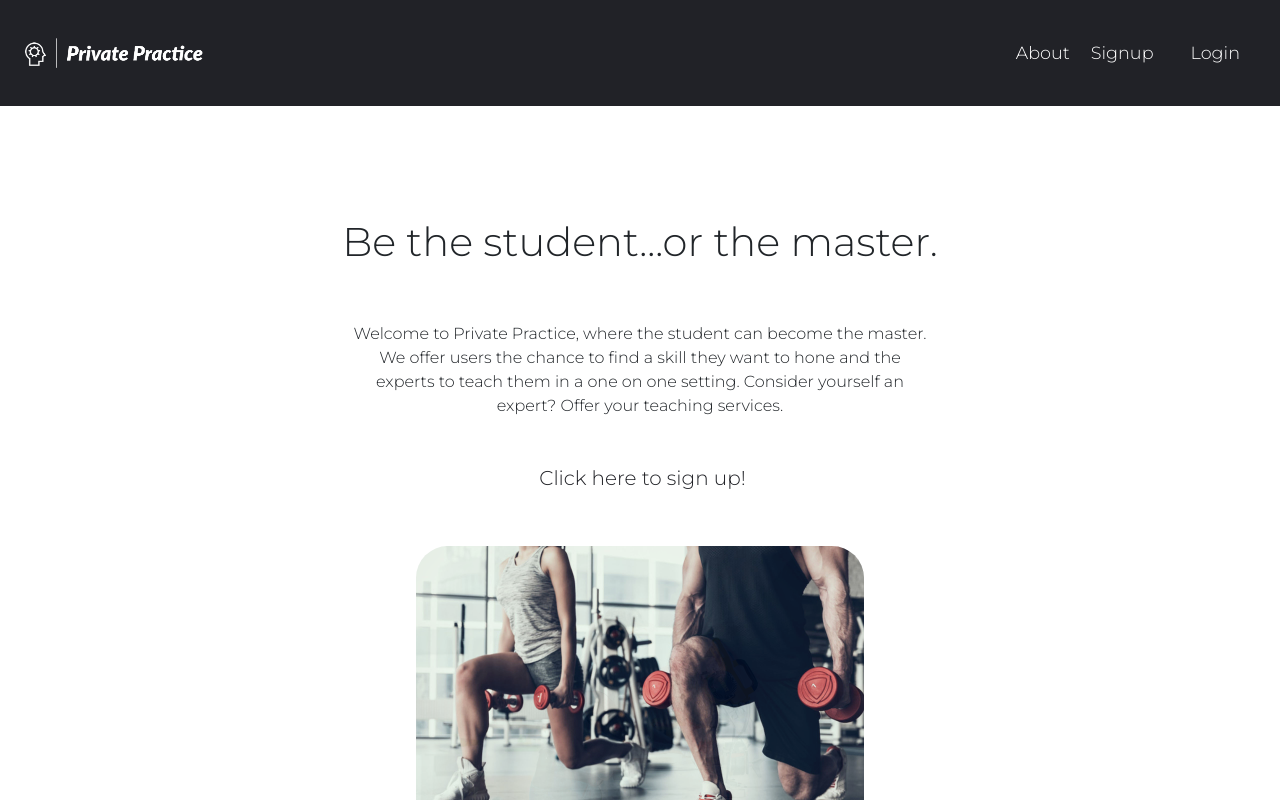
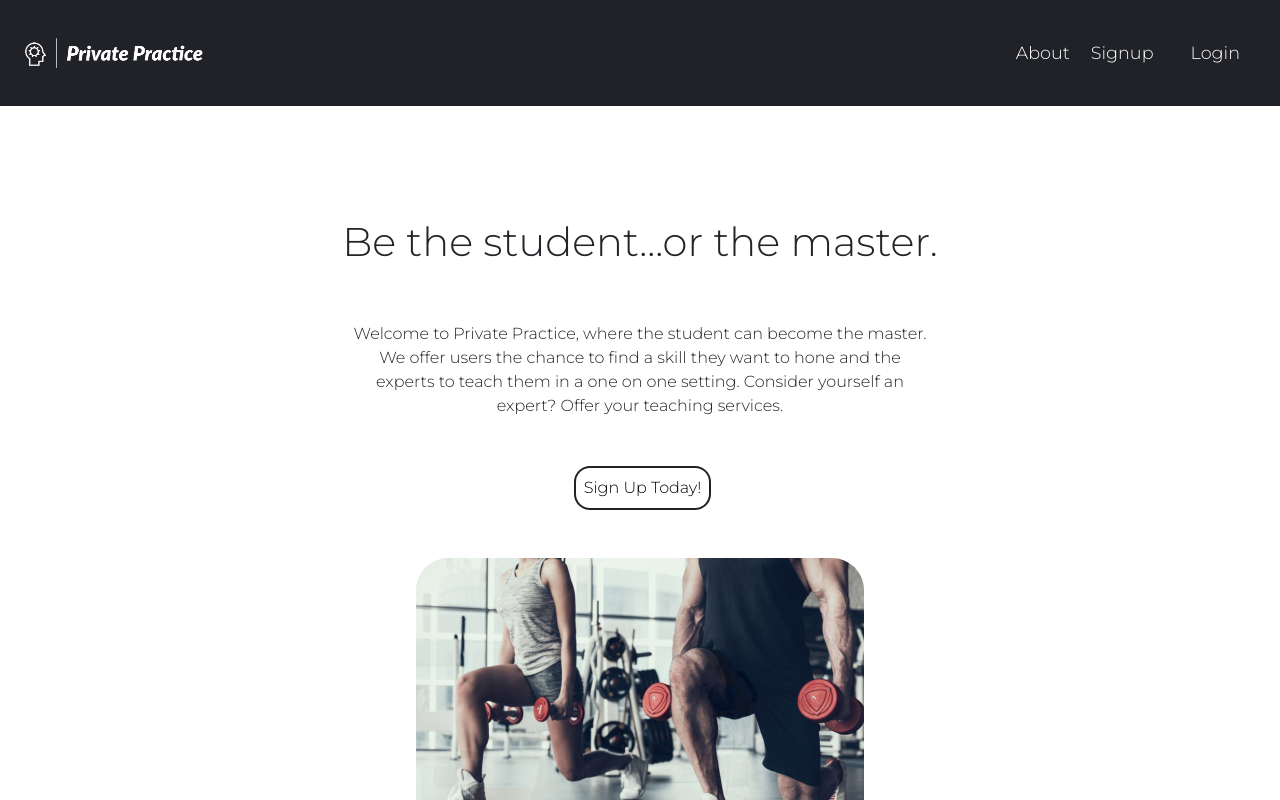
Before and after one commit to Guzzemetti/private-practice, a React (Create React App) app in the folder client/: page / in a window 1280 px wide. Shown: the top 800 px of the page. Built offline with nearby package versions, Linux system fonts and the light colour scheme.

Commit message:
fixed home signup btn

```diff
--- a/client/src/components/Home/home.css
+++ b/client/src/components/Home/home.css
@@ -44,6 +44,19 @@
     padding: 2rem;
     text-align: center;
     margin: 1rem;
+}
+
+.h-signup-button {
+    border: 2px solid #212227;
+    background-color: transparent;
+    padding: .5rem;
+    border-radius: 1rem;
+    transition: all 0.2s ease-in-out;
+}
+
+.h-signup-button:hover {
+    background-color: #212227;
+    color: white;
 }
 
 .h-right {
--- a/client/src/components/Home/index.js
+++ b/client/src/components/Home/index.js
@@ -27,7 +27,7 @@ const HomeComp = () => {
             yourself an expert? Offer your teaching services.
           </p>
           <Link to="/signup">
-            <h5 className="">Click here to sign up!</h5>
+            <button className="h-signup-button">Sign Up Today!</button>
           </Link>
           {/* </div> */}
         </div>
```
